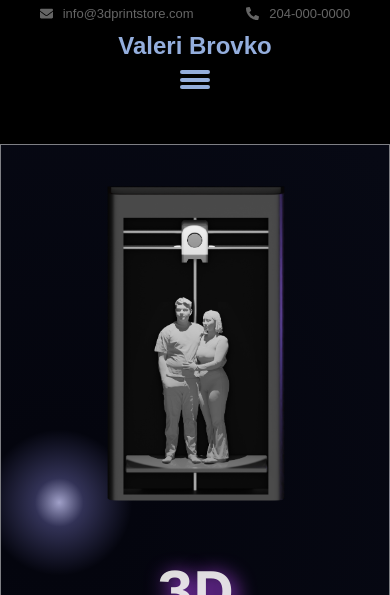
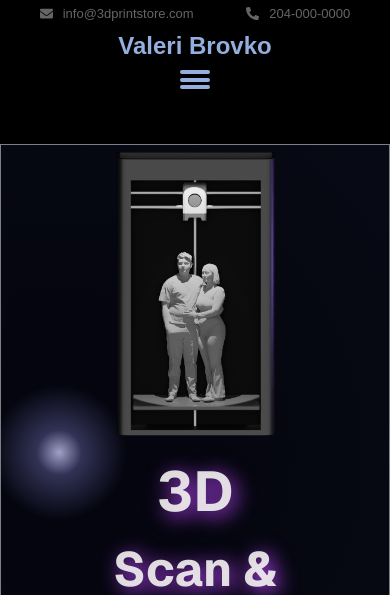
Before and after one commit to lucasliu2019/next_printstore, a Next.js app: page / in a window 390 px wide. Shown: the top 595 px of the page. Built offline with nearby package versions, Linux system fonts and the light colour scheme.

Commit message:
update the layout

```diff
--- a/src/app/components/fullCard/fullCard.module.css
+++ b/src/app/components/fullCard/fullCard.module.css
@@ -35,8 +35,10 @@
   .card_image {
     object-fit: cover; /* Ensure the image scales proportionally and fills the container */
     width: auto; /* Ensure the image takes up the full width of the wrapper */
+    height: auto;
+    max-width: 45vw;
     margin: auto;
-    height: 380px; /* Maintain aspect ratio */
+    max-height: 380px; /* Maintain aspect ratio */
   }
 
 .text {
@@ -126,8 +128,14 @@
     padding-bottom: 20px;
   }
 
+  .card_image_wrapper{
+    height: auto;
+    min-height: 300px;
+  }
+
   .card_image {
-    width: 100%; /* Make the image take up the full width */
+    width: auto; /* Make the image take up the full width */
+    max-width: 90%;
     height: auto; /* Adjust height to maintain aspect ratio */
   }
 
```
